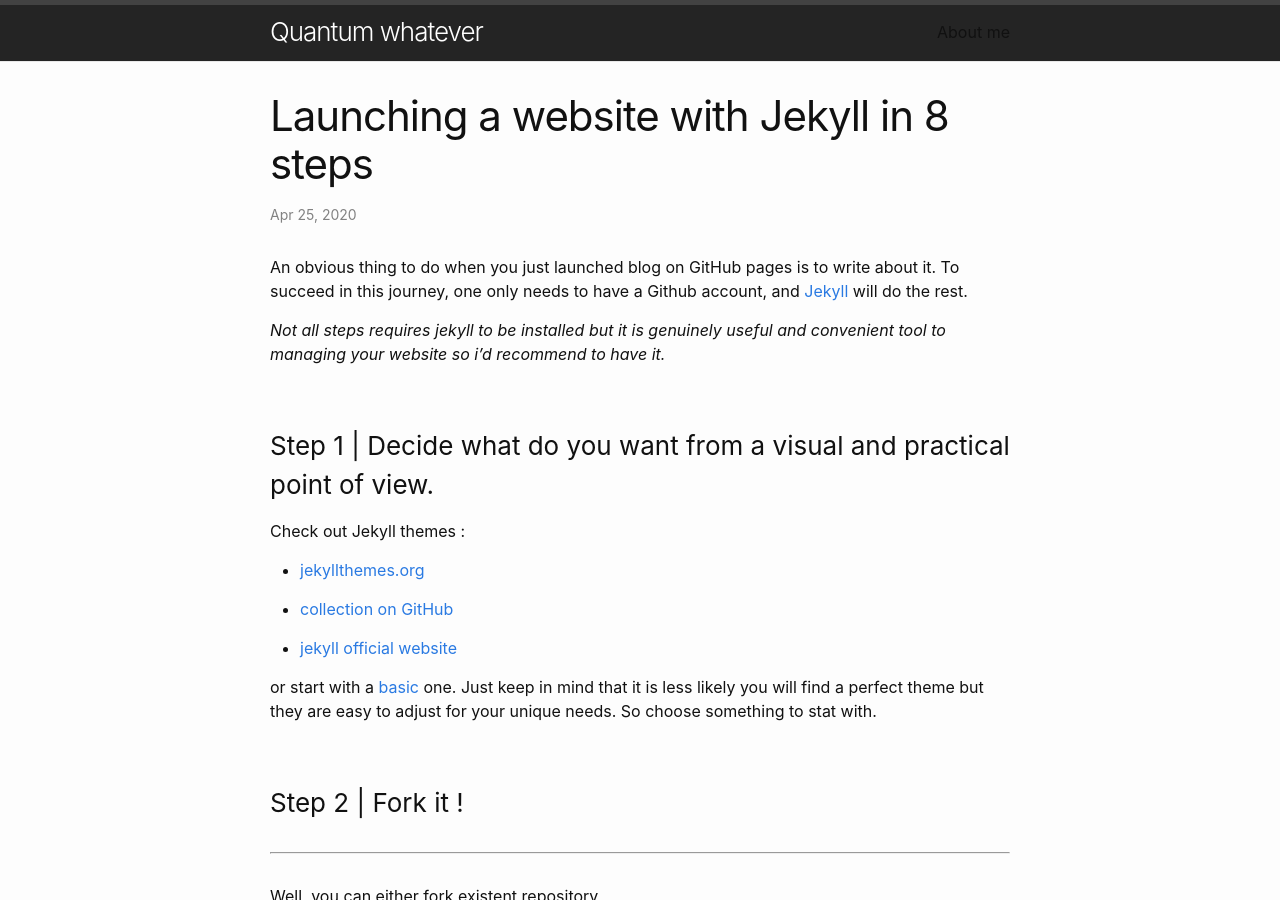
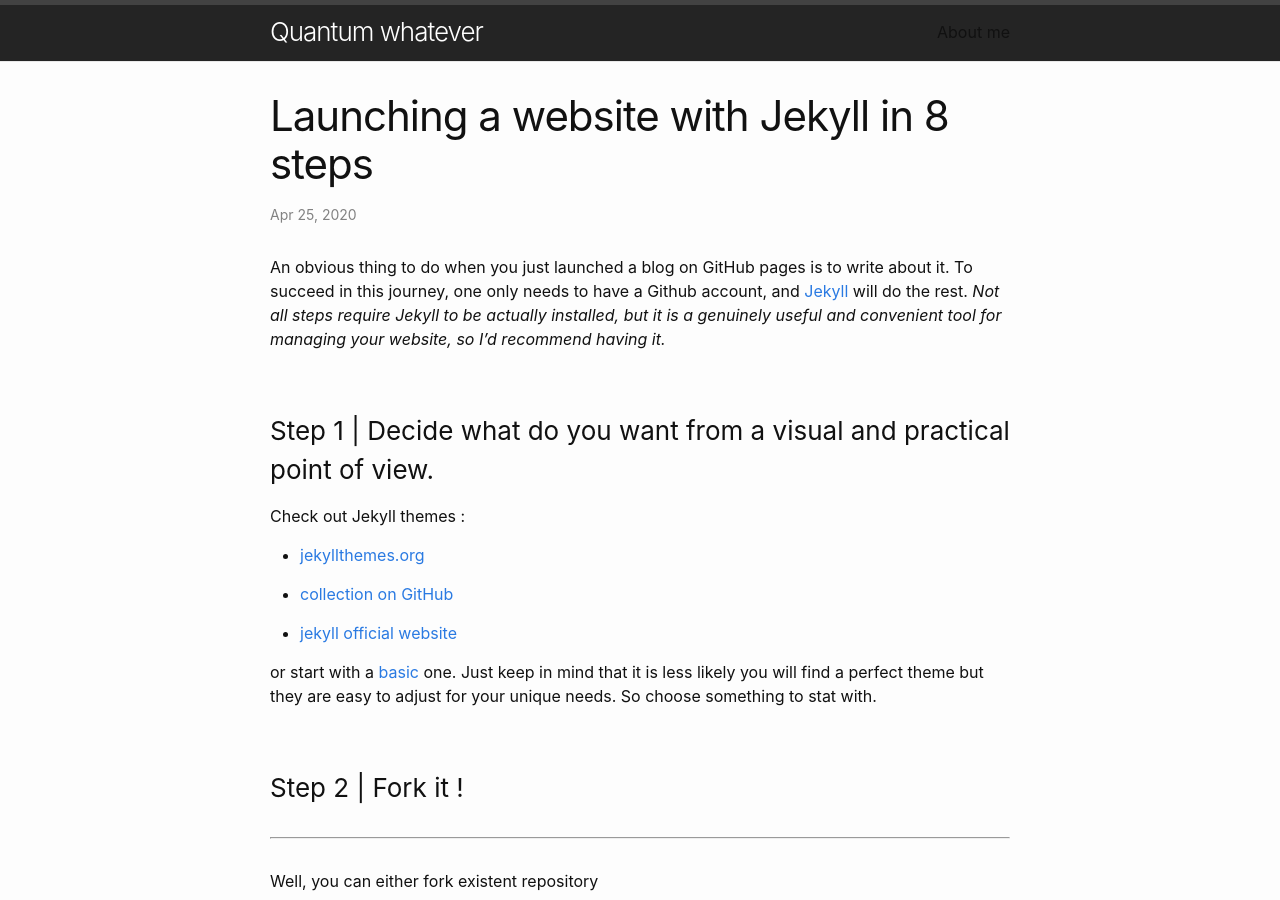
Before and after one commit to geonda/geonda.github.io, a Jekyll site: the page built from _posts/2020-04-25-starting-jekyll.md, in a window 1280 px wide and 900 px high. Built offline with Jekyll 4.4.1, drawn with Linux system fonts in a browser that asks for light colours; some web fonts are replaced.

Commit message:
Update post 2020-04-25

```diff
--- a/_posts/2020-04-25-starting-jekyll.md
+++ b/_posts/2020-04-25-starting-jekyll.md
@@ -5,10 +5,8 @@ date:   2020-04-25 06:11:00 +0300
 categories: jekyll update
 ---
 
-An obvious thing to do when you just launched blog on GitHub pages is to write about it.
-To succeed in this journey, one only needs to have a Github account, and [Jekyll](https://jekyllrb.com) will do the rest.
-
-*Not all steps requires jekyll to be installed but it is genuinely useful and convenient tool to managing your website so i'd recommend to have it.*
+An obvious thing to do when you just launched a blog on GitHub pages is to write about it. To succeed in this journey, one only needs to have a Github account, and [Jekyll](https://jekyllrb.com) will do the rest.
+*Not all steps require Jekyll to be actually installed, but it is a genuinely useful and convenient tool for managing your website, so I’d recommend having it.*
 
 ### Step 1 | Decide what do you want from a visual and practical point of view.
 
```
Also changed, not shown: 1 other file.
